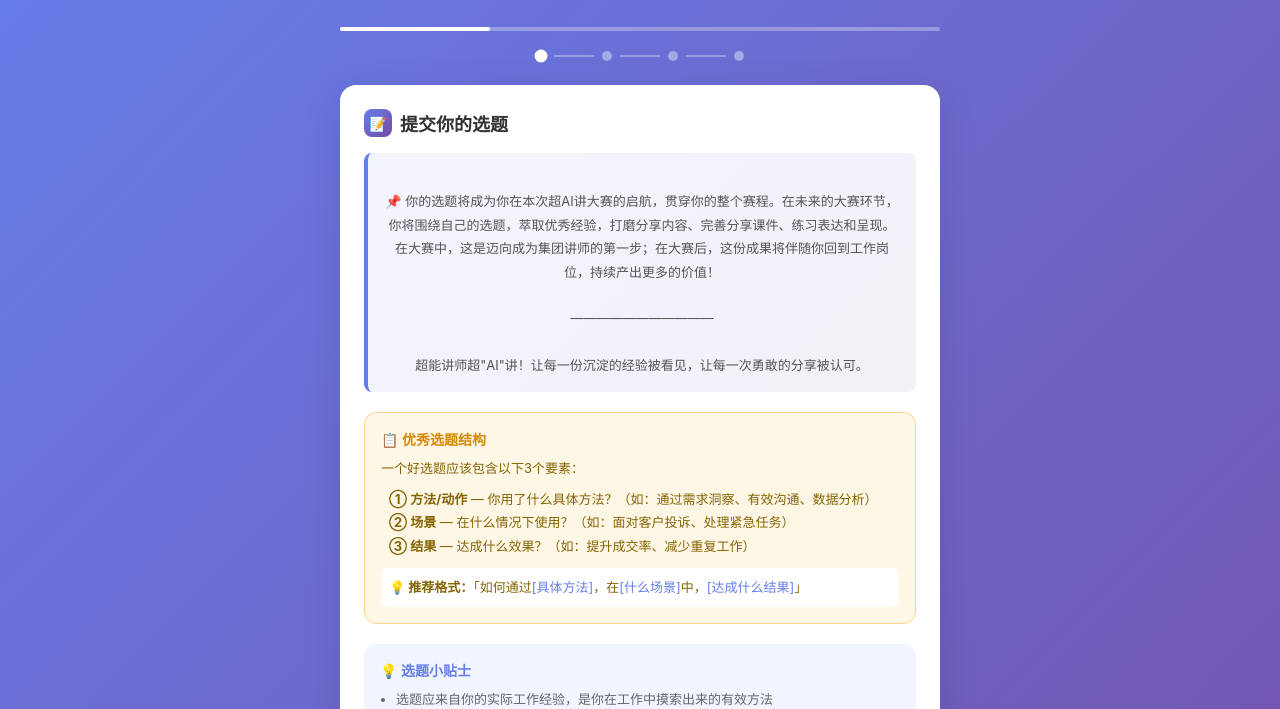
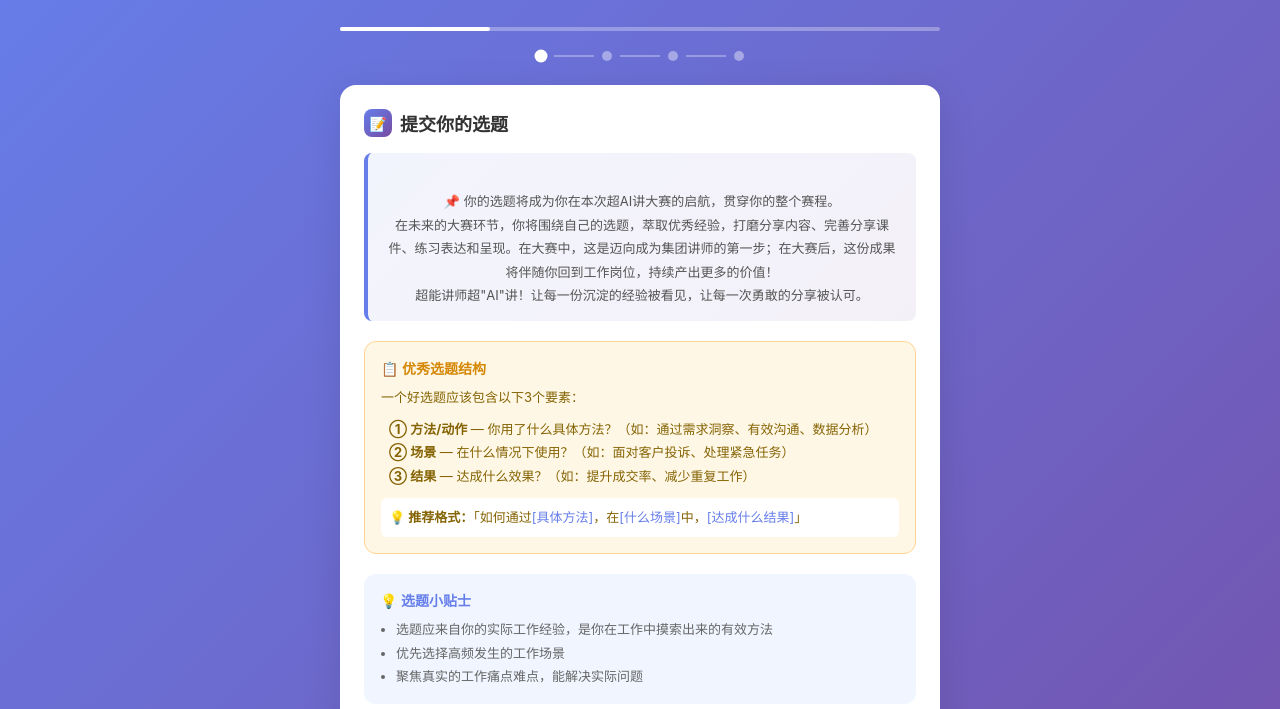
Before and after one commit to shiyu20191111/experience-extraction-h5, a plain HTML site: page index.html in a window 1280 px wide. Shown: the part 87-796 px from the top of the page. Drawn offline with nearby package versions, Linux system fonts and the light colour scheme.

Commit message:
fix: 调整文案分行格式

```diff
--- a/index.html
+++ b/index.html
@@ -198,10 +198,8 @@
             <div class="card animate-in">
                 <div class="card-title"><span class="icon">📝</span>提交你的选题</div>
                 <div class="topic-intro" style="white-space:pre-line;text-align:center;">
-📌 你的选题将成为你在本次超AI讲大赛的启航，贯穿你的整个赛程。在未来的大赛环节，你将围绕自己的选题，萃取优秀经验，打磨分享内容、完善分享课件、练习表达和呈现。在大赛中，这是迈向成为集团讲师的第一步；在大赛后，这份成果将伴随你回到工作岗位，持续产出更多的价值！
-
-———————————
-
+📌 你的选题将成为你在本次超AI讲大赛的启航，贯穿你的整个赛程。
+在未来的大赛环节，你将围绕自己的选题，萃取优秀经验，打磨分享内容、完善分享课件、练习表达和呈现。在大赛中，这是迈向成为集团讲师的第一步；在大赛后，这份成果将伴随你回到工作岗位，持续产出更多的价值！
 超能讲师超"AI"讲！让每一份沉淀的经验被看见，让每一次勇敢的分享被认可。
                 </div>
                 <div class="tips" style="background:#fff7e6;border:1px solid #ffd591;">
```
